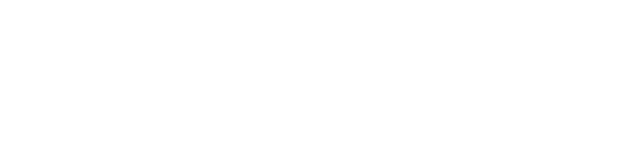
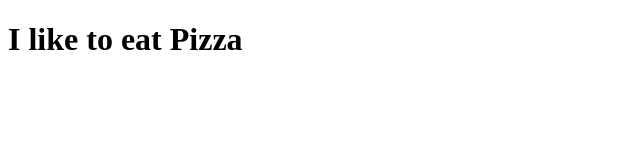
Before and after one commit to NavpreetNat/codingdemo, a plain HTML site: page index.html in a window 1280 px wide. Shown: the whole page, without its empty margins (0-640 px from the left). Drawn offline with Linux system fonts and the light colour scheme.

Commit message:
Added a header yo

```diff
--- a/index.html
+++ b/index.html
@@ -7,6 +7,7 @@
     <title>Document</title>
 </head>
 <body>
-
+  <h1>I like to eat Pizza</h1>
+</body>
 </body>
 </html>
```
